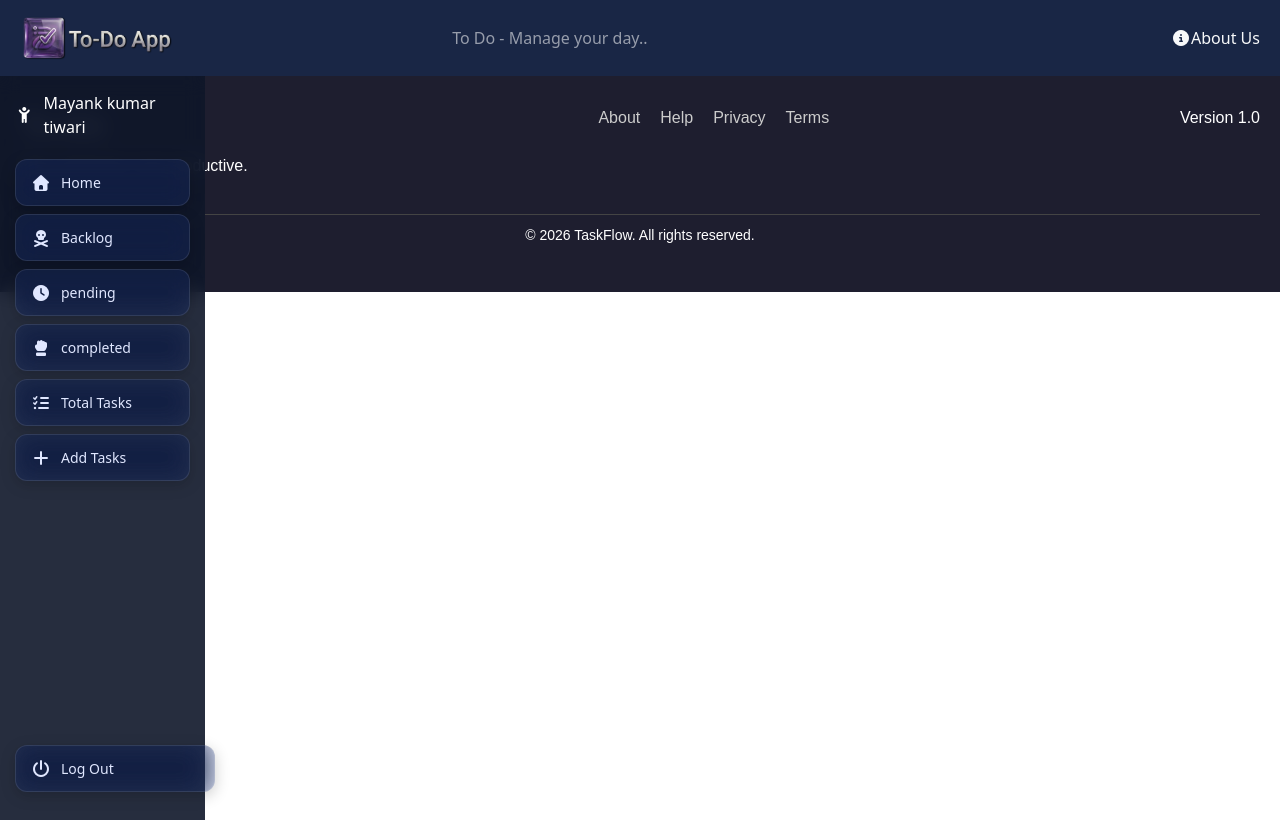
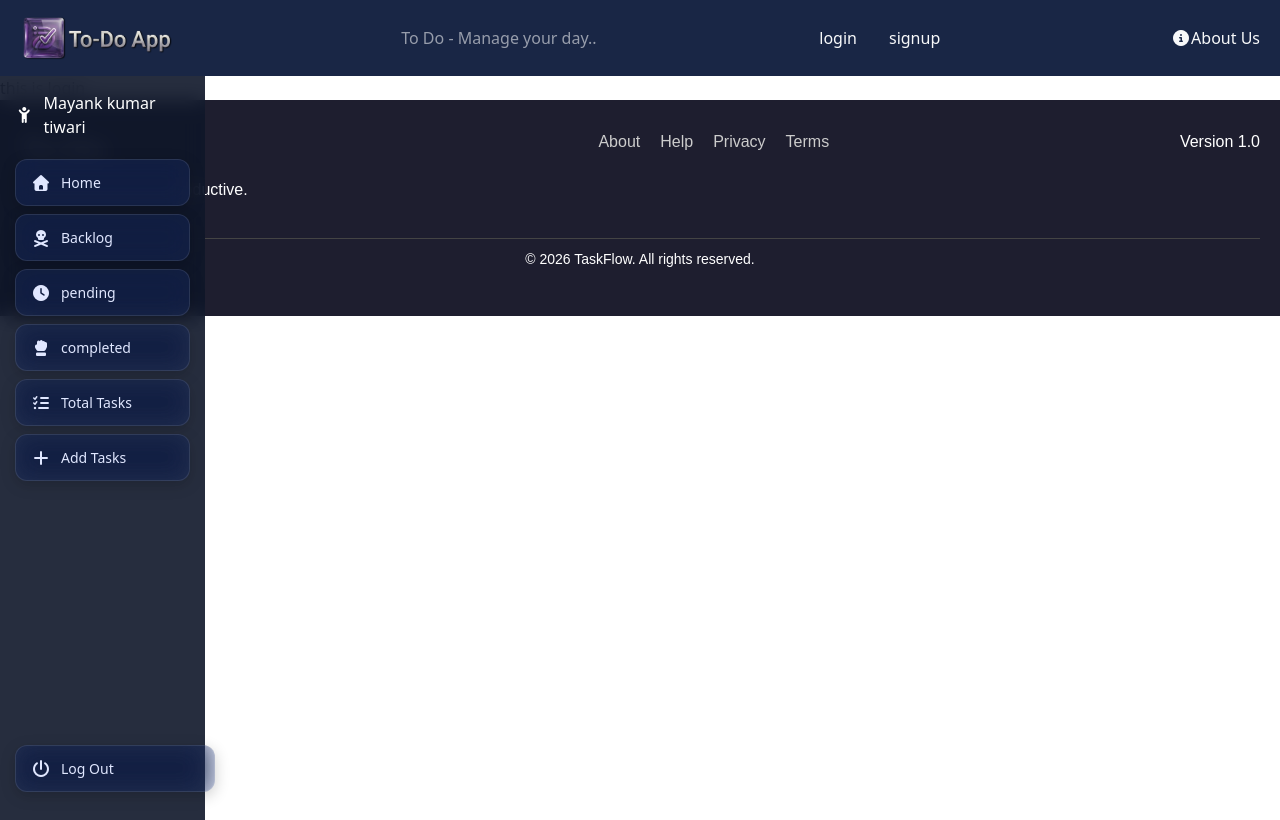
Before and after one commit to novakit7/project01, a React (Vite) app in the folder client/: page /login in a window 1280 px wide. Built offline with nearby package versions, Linux system fonts and the light colour scheme.

Commit message:
auth pages added

```diff
--- a/client/src/App.jsx
+++ b/client/src/App.jsx
@@ -12,6 +12,8 @@ import Pending from "./sideControls/Pendings"
 import Backlog from "./sideControls/Backlog"
 import Ongoing from "./sideControls/Ongoing"
 import Completed from "./sideControls/Completed"
+import Login from './Auth-Components/Login'
+import Signup from './Auth-Components/Signup'
 
 
 function App() {
@@ -21,6 +23,9 @@ function App() {
     <Navbar/>
     <SideBar/>
       <Routes>
+        <Route path='/login' element={<Login/>}/>
+        <Route path='/login' element={<Signup/>}/>
+
         <Route path="/" element={<Intro/>}/>
         <Route path = "/quotes" element = {<Quotes/>}/>
         <Route path='/about' element = {<About/>}/>
--- /dev/null
+++ b/client/src/Auth-Components/Auth.css
@@ -0,0 +1,4 @@
+.hello{
+    background-color: rgb(0, 0, 0);
+    display: block;
+}
--- /dev/null
+++ b/client/src/Auth-Components/Login.jsx
@@ -0,0 +1,10 @@
+import React from 'react'
+import "./Auth.css"
+
+export default function Login() {
+  return (
+    <div>
+      this is login
+    </div>
+  )
+}
--- /dev/null
+++ b/client/src/Auth-Components/Signup.jsx
@@ -0,0 +1,10 @@
+import React from 'react'
+import "./Auth.css"
+
+export default function Signup() {
+  return (
+    <div className='hello'>
+      this is signup
+    </div>
+  )
+}
--- a/client/src/Navbar.jsx
+++ b/client/src/Navbar.jsx
@@ -31,11 +31,13 @@ export default function Navbar() {
           <span className="navbar-text mx-auto d-none d-lg-block">
             To Do - Manage your day..
           </span>
+          <NavLink to="/login" className="nav-link text-light nav-hover">login</NavLink>
+          <NavLink to="/signup" className="nav-link text-light nav-hover">signup</NavLink>
           {/* RIGHT LINKS */}
           <ul className="navbar-nav ms-auto mb-2 mb-lg-0 flex-lg-row flex-column gap-lg-3">
             <li className="nav-item">
               <NavLink to="/about" className="nav-link text-light nav-hover"><i class="fa-solid fa-circle-info"></i>About Us</NavLink>
-            </li>
+              </li>
           </ul>
         </div>
       </div>
```
